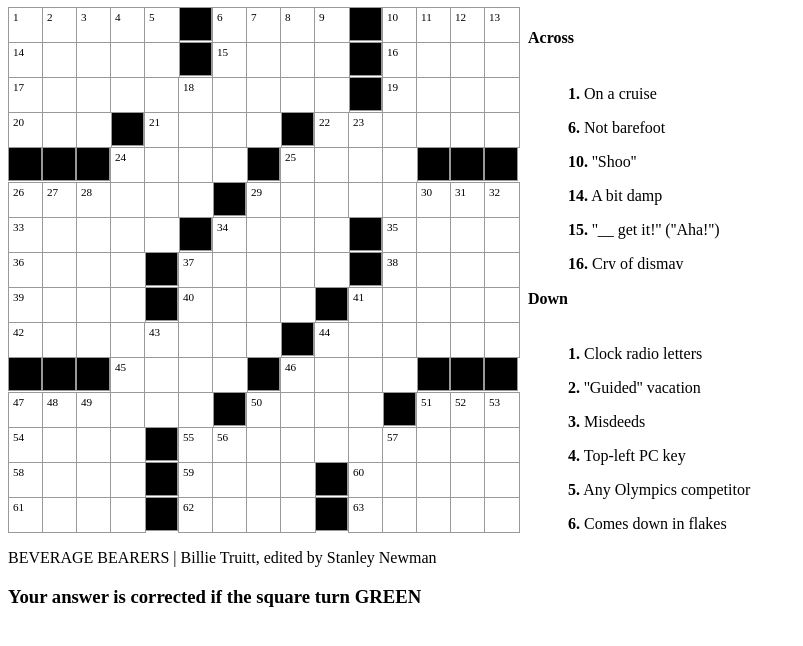
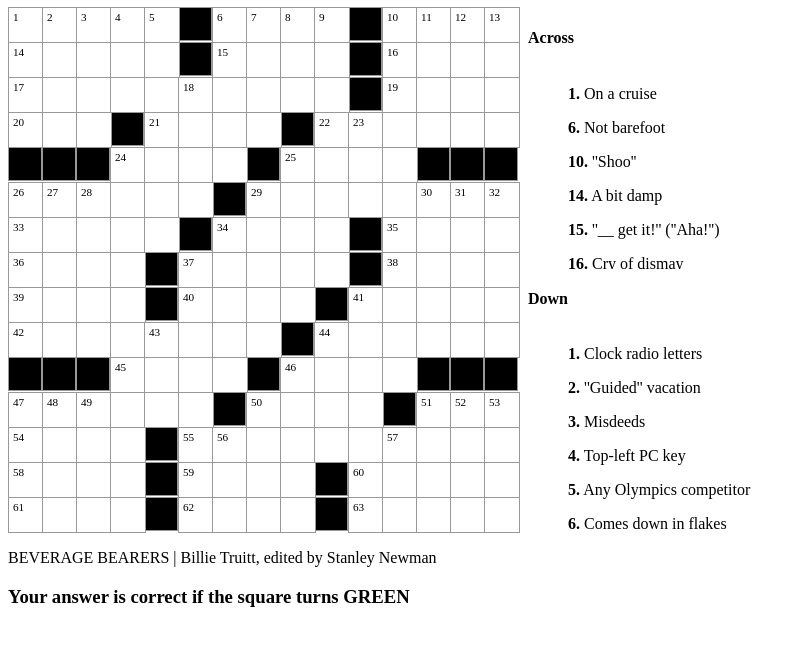
Before and after one commit to nhanphan2112/crossword, a React (Create React App) app: page / in a window 1280 px wide. Shown: the top 646 px of the page, without its empty margins (0-803 px from the left). Built offline with nearby package versions, Linux system fonts and the light colour scheme.

Commit message:
fix typo

```diff
--- a/src/App.js
+++ b/src/App.js
@@ -14,7 +14,7 @@ const App = () => {
       <ClueView clues={clues}/>
       <br style={{clear:"both"}} />
       <p>{meta.title} | {meta.creator}</p>
-      <h3><b>Your answer is corrected if the square turn GREEN</b></h3>
+      <h3><b>Your answer is correct if the square turns GREEN</b></h3>
 		</div>
 	);
 };
```
